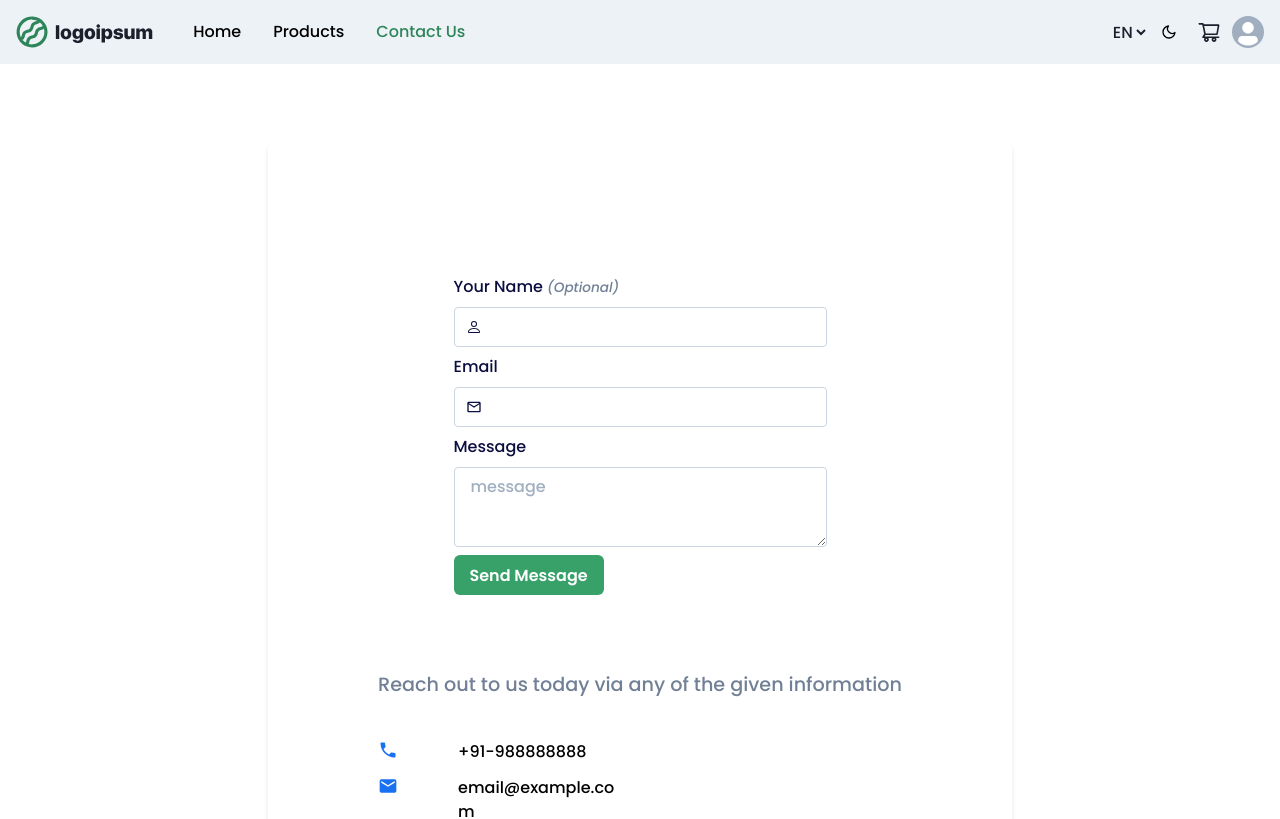
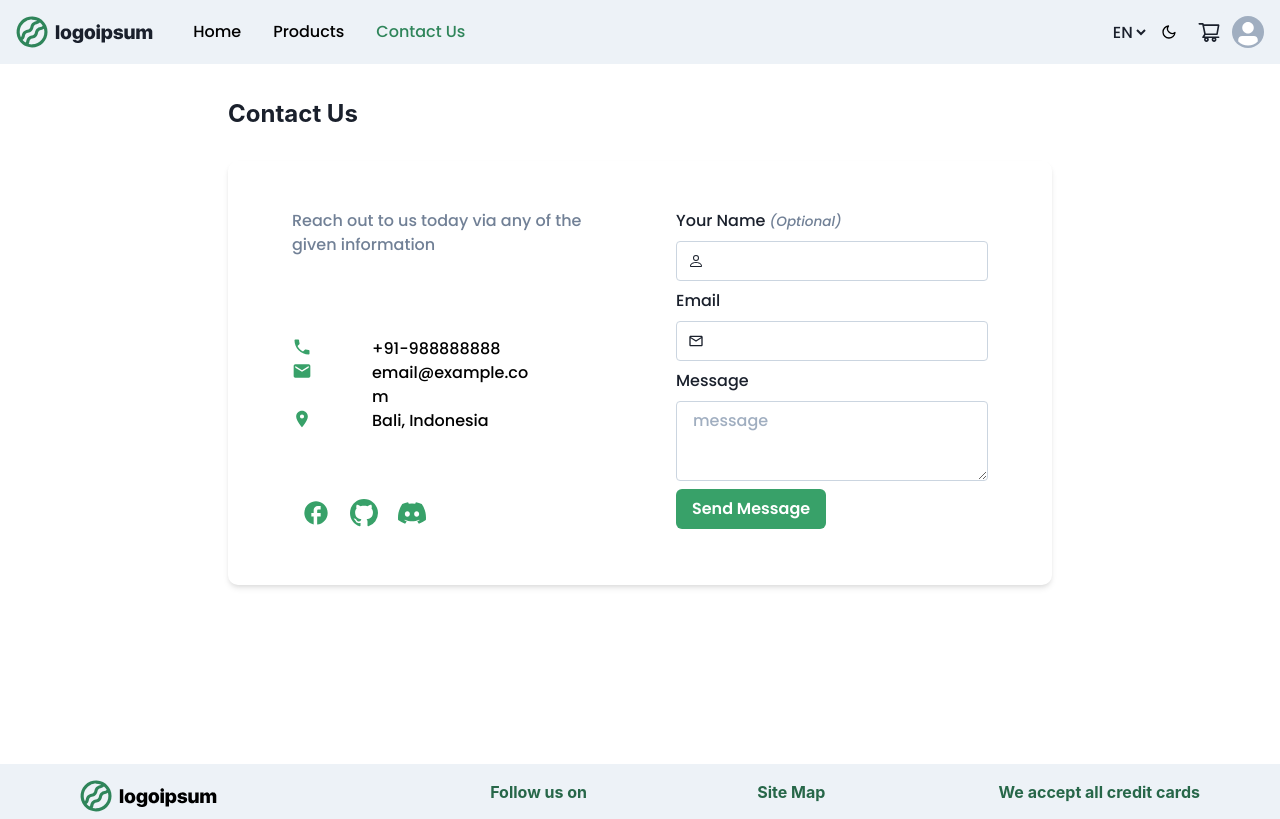
Before and after one commit to Samlogy/saas-ecommerce, a Next.js app in the folder front/: page /contact in a window 1280 px wide. Shown: the top 819 px of the page. Built offline with nearby package versions, Linux system fonts and the light colour scheme.

Commit message:
edit: contact page layout

```diff
--- a/front/pages/contact.tsx
+++ b/front/pages/contact.tsx
@@ -23,24 +23,24 @@ import { useForm } from 'react-hook-form'
 import { Layout, ErrorMessage } from '../components'
 import { contactSchema } from '../lib/validation'
 
-const data = [
+const contacts = [
   {
     data: '+91-988888888',
-    icon: <MdPhone color="#1970F1" size="20px" />
+    icon: <MdPhone color="#38a169" size="20px" />
   },
   {
     data: 'email@example.com',
-    icon: <MdEmail color="#1970F1" size="20px" />
+    icon: <MdEmail color="#38a169" size="20px" />
   },
   {
     data: 'Bali, Indonesia',
-    icon: <MdLocationOn color="#1970F1" size="20px" />
+    icon: <MdLocationOn color="#38a169" size="20px" />
   }
 ]
 const socialMedia = [
-  <MdFacebook size="28px" />,
-  <BsGithub size="28px" />,
-  <BsDiscord size="28px" />
+  <MdFacebook size="28px" color="#38a169" />,
+  <BsGithub size="28px" color="#38a169" />,
+  <BsDiscord size="28px" color="#38a169" />
 ]
 
 export default function contact() {
@@ -52,64 +52,57 @@ export default function contact() {
     resolver: yupResolver(contactSchema)
   })
 
-  const onContact = async (data: any) => {
+  const onContact = async (contact: any) => {
     console.log('contact')
     // api call
   }
 
   return (
     <Layout isHeaderVisible isFooterVisible>
-      <Box
-        boxShadow={'md'}
-        color="white"
-        borderRadius="lg"
-        m={{ sm: 4, md: 16, lg: 10 }}
-        p={{ sm: 5, md: 5 }}
+      <Flex flexDir="column" justifyContent={'center'} alignItems="center" flexWrap={'wrap'}>
+        <Heading fontSize="1.5rem" mr="auto" mb="2rem">
+          {' '}
+          Contact Us{' '}
+        </Heading>
+        <Flex
+          flexDir={'row'}
+          justifyContent="space-between"
+          borderRadius={'10px'}
+          boxShadow="md"
+          p="1.5rem 2rem"
         >
-        <Box p={4}>
-          <Heading textAlign="center" mb="1.5rem">
-            {' '}
-            Contact{' '}
-          </Heading>
-
-          <Flex justifyContent="space-evenly" flexWrap="wrap-reverse">
-            <WrapItem>
-              <Box>
-                <Text mt={{ sm: 3, md: 3, lg: 5 }} color="gray.500" fontSize={'1.2rem'}>
+          <Flex flexDir="column" justifyContent={'space-between'} p="1.5rem 2rem">
+            <Text color="gray.500" fontSize={'1rem'} mb="1.5rem" w="20rem">
               Reach out to us today via any of the given information
             </Text>
 
-                <Box py={{ base: 5, sm: 5, md: 8, lg: 10 }}>
-                  <VStack pl={0} spacing={3} alignItems="flex-start">
-                    {data.map(el => (
+            <Flex flexDir={'column'} alignItems="flex-start">
+              {contacts.map(contact => (
                 <Flex justifyContent={'space-between'} w="15rem">
-                        <Box as="span"> {el.icon} </Box>
+                  <Box as="span"> {contact.icon} </Box>
                   <Text fontSize="1rem" color="black" w="10rem">
                     {' '}
-                          {el.data}{' '}
+                    {contact.data}{' '}
                   </Text>
                 </Flex>
               ))}
-                  </VStack>
-                </Box>
-                <HStack mt={{ lg: 10, md: 10 }} spacing={5} px={5} alignItems="flex-start">
+            </Flex>
+
+            <Flex flexDir="row" pl={0} alignItems="flex-end">
               {socialMedia.map(icon => (
                 <IconButton
                   aria-label="facebook"
                   variant="ghost"
                   size="lg"
+                  py=".5rem"
                   isRound={true}
                   icon={icon}
                 />
               ))}
-                </HStack>
-              </Box>
-            </WrapItem>
+            </Flex>
+          </Flex>
 
-            <WrapItem mb="1rem">
-              <Box bg="white" borderRadius="lg">
-                <Box m={8} color="#0B0E3F">
-                  <VStack spacing={5}>
+          <Box p="1.5rem 2rem">
             <form onSubmit={handleSubmit(onContact)}>
               <FormControl id="name" mb=".5rem">
                 <FormLabel>
@@ -120,14 +113,12 @@ export default function contact() {
                   </Box>
                 </FormLabel>
                 <InputGroup borderColor="#E0E1E7">
-                          <InputLeftElement
-                            pointerEvents="none"
-                            children={<BsPerson color="gray.800" />}
-                          />
+                  <InputLeftElement pointerEvents="none" children={<BsPerson color="gray.800" />} />
                   <Input
                     type="text"
                     size="md"
                     isInvalid={errors.name ? true : false}
+                    focusBorderColor={errors.name ? 'error' : 'accent_6'}
                     errorBorderColor="error"
                     borderColor="gray.300"
                     borderRadius="4px"
@@ -148,6 +139,7 @@ export default function contact() {
                     type="email"
                     size="md"
                     isInvalid={errors.email ? true : false}
+                    focusBorderColor={errors.email ? 'error' : 'accent_6'}
                     errorBorderColor="error"
                     borderColor="gray.300"
                     borderRadius="4px"
@@ -162,7 +154,8 @@ export default function contact() {
                 <Textarea
                   _hover={{ borderRadius: 'gray.300' }}
                   placeholder="message"
-                          isInvalid={errors.email ? true : false}
+                  isInvalid={errors.message ? true : false}
+                  focusBorderColor={errors.message ? 'error' : 'accent_6'}
                   errorBorderColor="error"
                   borderColor="gray.300"
                   borderRadius="4px"
@@ -172,23 +165,14 @@ export default function contact() {
               </FormControl>
 
               <FormControl id="name" float="right" mb=".5rem">
-                        <Button
-                          type="submit"
-                          bg="green.500"
-                          color="white"
-                          _hover={{ color: 'green.600' }}
-                        >
+                <Button type="submit" bg="accent_4" color="white" _hover={{ bg: 'accent_3' }}>
                   Send Message
                 </Button>
               </FormControl>
             </form>
-                  </VStack>
           </Box>
-              </Box>
-            </WrapItem>
         </Flex>
-        </Box>
-      </Box>
+      </Flex>
     </Layout>
   )
 }
--- a/front/pages/index.tsx
+++ b/front/pages/index.tsx
@@ -323,7 +323,7 @@ export default function Home() {
   return (
     <Layout isHeaderVisible isFooterVisible>
       <BackTop />
-      <StepForm steps={steps} handleForm={handleSubmit(onTest)} />
+      {/* <StepForm steps={steps} handleForm={handleSubmit(onTest)} /> */}
 
       {/* <Hero />
       <About data={aboutData} />
```
Lines whose indentation alone changed are shown as unchanged.
